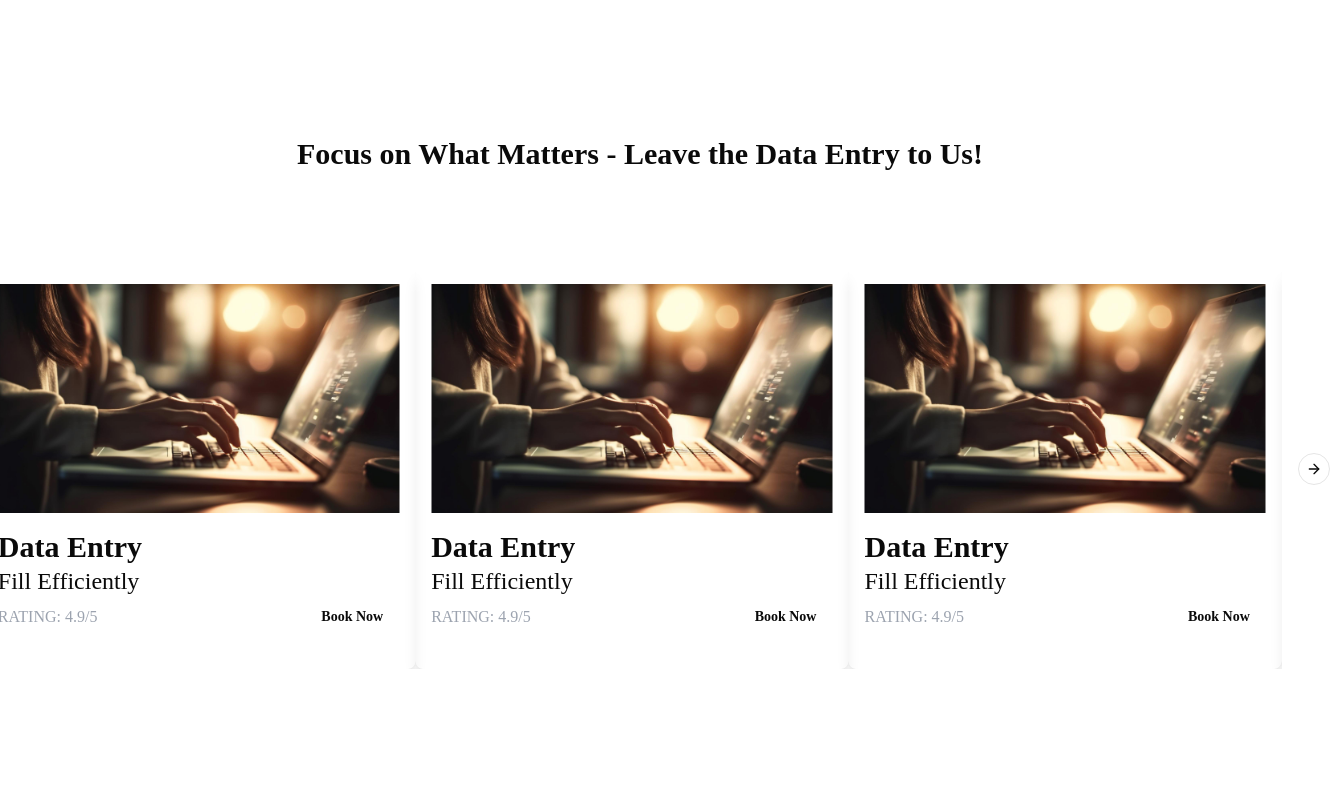
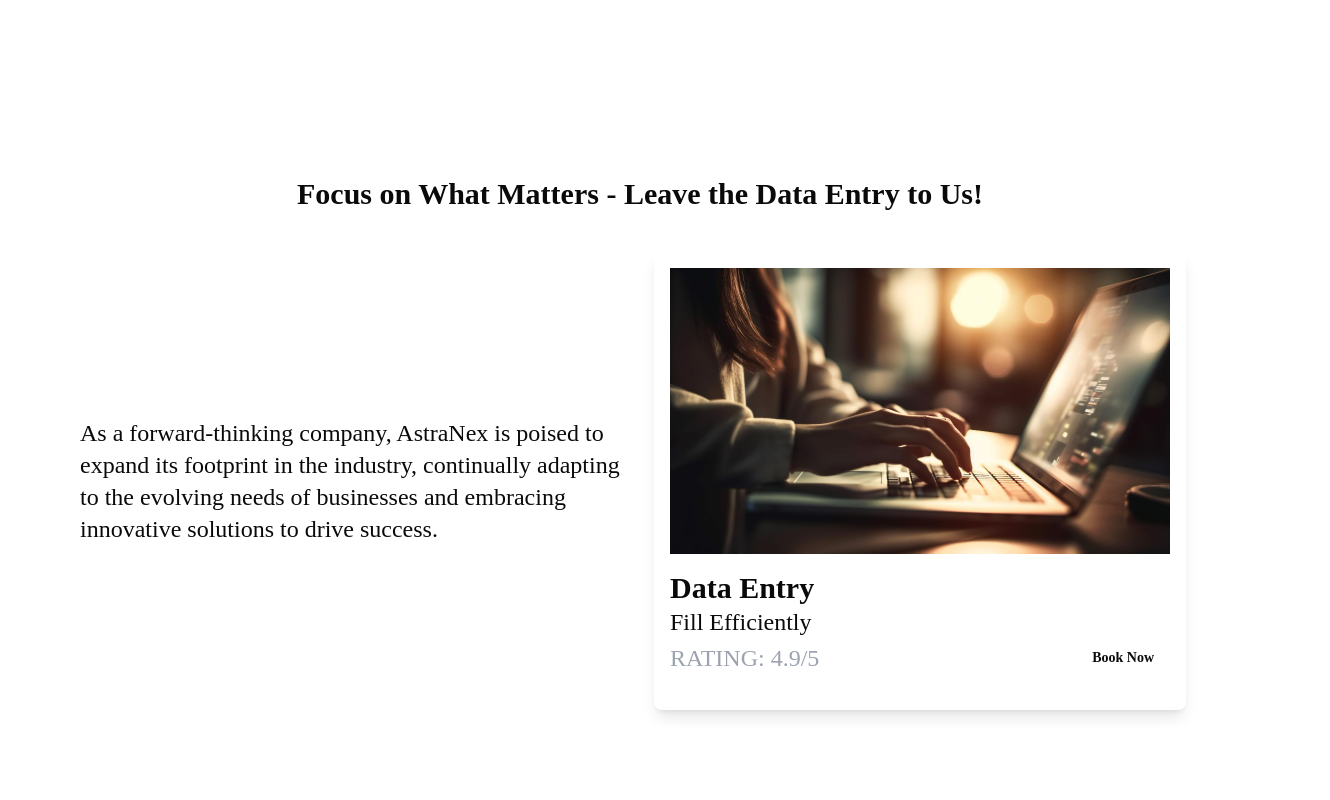
Before and after one commit to HarshUpadhyay2003/my-app, a Next.js app: page / in a window 1280 px wide. Shown: the part 760-1560 px from the top of the page, 1330 px wide, since content can reach past the window. Built offline with nearby package versions, Linux system fonts and the light colour scheme.

Commit message:
changes in product, navbar, contact.

```diff
--- a/app/globals.css
+++ b/app/globals.css
@@ -93,6 +93,11 @@
     font-style: italic;
   }
 
+  .product{
+    display: grid;
+    grid-template-columns: 1fr 1fr;
+    align-items: center;
+  }
 
 
   .contact-container{
--- a/components/catalouge.js
+++ b/components/catalouge.js
@@ -4,13 +4,13 @@ import { Button } from "@/components/ui/button";
 
 function Catalouge() {
   return (
-    <div className="flex flex-col sm:flex-row justify-center items-center caudex-regular transition ease-in-out delay-100 hover:-translate-y-2 hover:scale-105 duration-100">
-      <div className="p-4 rounded-lg shadow-lg w-full sm:w-auto">
-        <Image src={img1} alt="product" loading="lazy" className="w-full h-auto" />
-        <h1 className="text-xl sm:text-3xl font-bold mt-4">Data Entry</h1>
-        <h2 className="text-lg sm:text-2xl">Fill Efficiently</h2>
-        <div className="flex flex-col sm:flex-row justify-between mb-4 items-center">
-          <p className="text-gray-400 mb-2 sm:mb-0">RATING: 4.9/5</p>
+    <div className="flex justify-center items-center caudex-regular transition ease-in-out delay-100 hover:-translate-y-2 hover:scale-200 duration-100">
+      <div className=" p-4 rounded-lg shadow-lg">
+        <Image src={img1} width={500} alt="product" loading="lazy" />
+        <h1 className="text-3xl font-bold mt-4">Data Entry</h1>
+        <h2 className="text-2xl ">Fill Efficiently</h2>
+        <div className="flex justify-between mb-4 items-center">
+          <p className="text-gray-400">RATING: 4.9/5</p>
           <Button variant="ghost" className="font-bold py-2 px-4 rounded">
             Book Now
           </Button>
--- a/components/contact.js
+++ b/components/contact.js
@@ -14,7 +14,7 @@ export default function Contact() {
           <br />
           <h1 className="text-xl md:text-3xl">Address</h1>
           <p className="text-lg md:text-2xl">
-            Venue: B-308, Logix Technova Sector-132 Noida
+             B-308, Logix Technova Sector-132 Noida
           </p>
         </div>
         <div className="flex-1 p-5 md:p-0 text-lg md:text-3xl">
--- a/components/navbar.js
+++ b/components/navbar.js
@@ -37,7 +37,6 @@ export default function Navbar() {
             <Image src={logo} width={80} height={80} alt="logo" className="w-20 md:w-24" />
             <div className="flex flex-col ml-2 justify-center text-sm md:text-base">
               <span>AstraNex Services Pvt Ltd.</span>
-              <span>GSTIN No: 09ABACA3170B1Z7</span>
             </div>
           </div>
         </div>
--- a/components/product.js
+++ b/components/product.js
@@ -1,53 +1,20 @@
-"use client";
 import Catalouge from "@/components/catalouge";
-import {
-  Carousel,
-  CarouselContent,
-  CarouselItem,
-  CarouselNext,
-  CarouselPrevious,
-} from "@/components/ui/carousel";
-import Autoplay from "embla-carousel-autoplay";
 
 export default function Products() {
   return (
     <>
-      <div className="w-full h-screen ">
-        <div className="flex caudex-bold justify-center text-3xl">
+      <div className="w-full h-screen p-4 md:p-10">
+        <div className="flex caudex-bold justify-center text-xl md:text-3xl">
           <h1>Focus on What Matters - Leave the Data Entry to Us!</h1>
         </div>
-        <div className="flex justify-center mt-24">
-          <Carousel
-            plugins={[
-              Autoplay({
-                delay: 2000,
-                stopOnInteraction: false,
-                stopOnMouseEnter: true,
-              }),
-            ]}
-            className=" "
-            opts={{ loop: true }}
-          >
-            <CarouselContent className="w-[1300px] ">
-              <CarouselItem className="basis-1/3">
-                <Catalouge />
-              </CarouselItem>
-              <CarouselItem className="basis-1/3 ">
-                <Catalouge />
-              </CarouselItem>
-              <CarouselItem className="basis-1/3 ">
-                <Catalouge />
-              </CarouselItem>
-              <CarouselItem className="basis-1/3 ">
-                <Catalouge />
-              </CarouselItem>
-              <CarouselItem className="basis-1/3 ">
-                <Catalouge />
-              </CarouselItem>
-            </CarouselContent>
-            <CarouselPrevious />
-            <CarouselNext />
-          </Carousel>
+        <div className="product caudex-regular m-4 md:m-10 text-lg md:text-2xl">
+          <p>
+            As a forward-thinking company, AstraNex is poised to expand its
+            footprint in the industry, continually adapting to the evolving
+            needs of businesses and embracing innovative solutions to drive
+            success.
+          </p>
+          <Catalouge />
         </div>
       </div>
     </>
```
